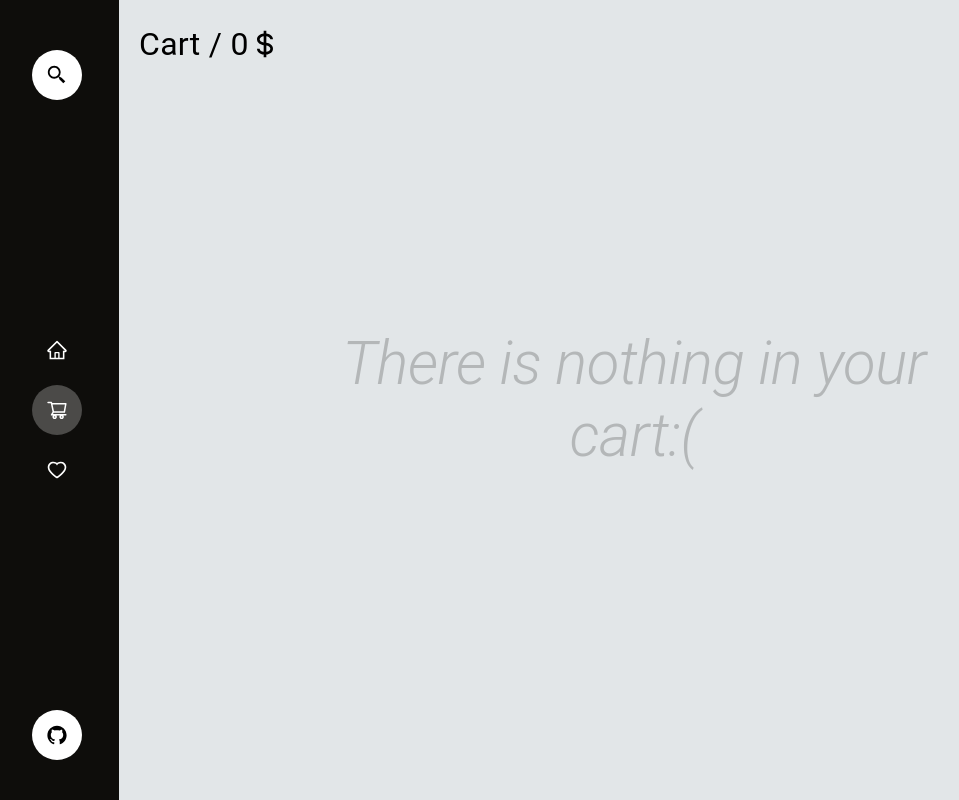
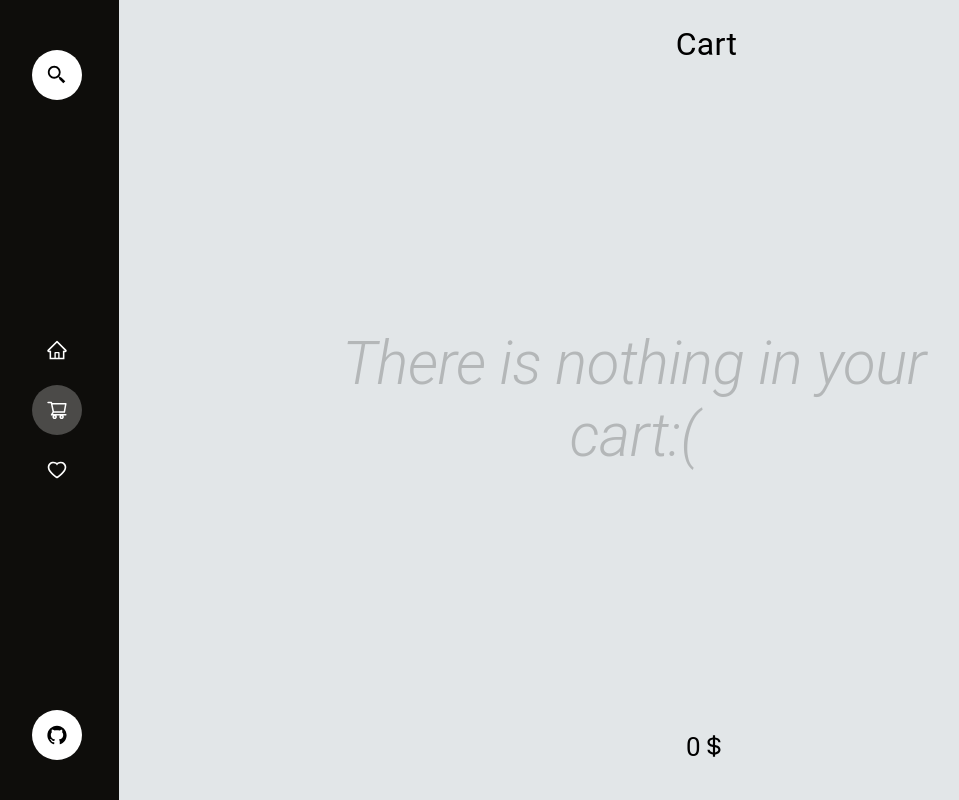
Before and after one commit to PohribniakRoman/Meal-App, a React (Vite) app: page /cart in a window 1280 px wide. Shown: the whole page, without its empty margins (6-965 px from the left). Built offline with nearby package versions, Linux system fonts and the light colour scheme.

Commit message:
last fix

```diff
--- a/src/pages/Cart.tsx
+++ b/src/pages/Cart.tsx
@@ -12,12 +12,13 @@ export const Cart:React.FC = () =>{
     return <section className="page">
         <Navbar/>
         <div className="page__container fullsize">
-        <Typography className="page__title">Cart / {cart.price}<BiDollar/></Typography>
-        <div className="side-cart__container">
+        <Typography className="page__title">Cart </Typography>
+            <div className="side-cart__container">
                 {!cart.products.length ?<Typography variant="h2" className="cart__placeholder">There is nothing in your cart:(</Typography> :cart.products.map((product)=>{
                     return <Dish key={product.idMeal} product={product}/>
                 })}
             </div>
+            <Typography className="side-cart__price" sx={{textAlign:"center"}}> {cart.price}<BiDollar/></Typography>
         </div>
     </section>
 }
--- a/src/styles/_product.scss
+++ b/src/styles/_product.scss
@@ -124,14 +124,12 @@
         justify-content: center;
         flex-wrap: wrap;
         &::-webkit-scrollbar {
-            width: 5px;
-            border-radius: 10px;
-            background-color: lightgray;
+            width:4px;
         }
         &::-webkit-scrollbar-thumb {
             border-radius: 10px;
             background-color: #000;
-        }
+          }
 
         min-height:80vh;
     }
--- a/src/styles/index.scss
+++ b/src/styles/index.scss
@@ -27,6 +27,7 @@
   }
   &__title {
     display: flex;
+    justify-content: center;
     align-items: center;
     margin-top: 20px !important;
     font-size: 32px !important;
```
